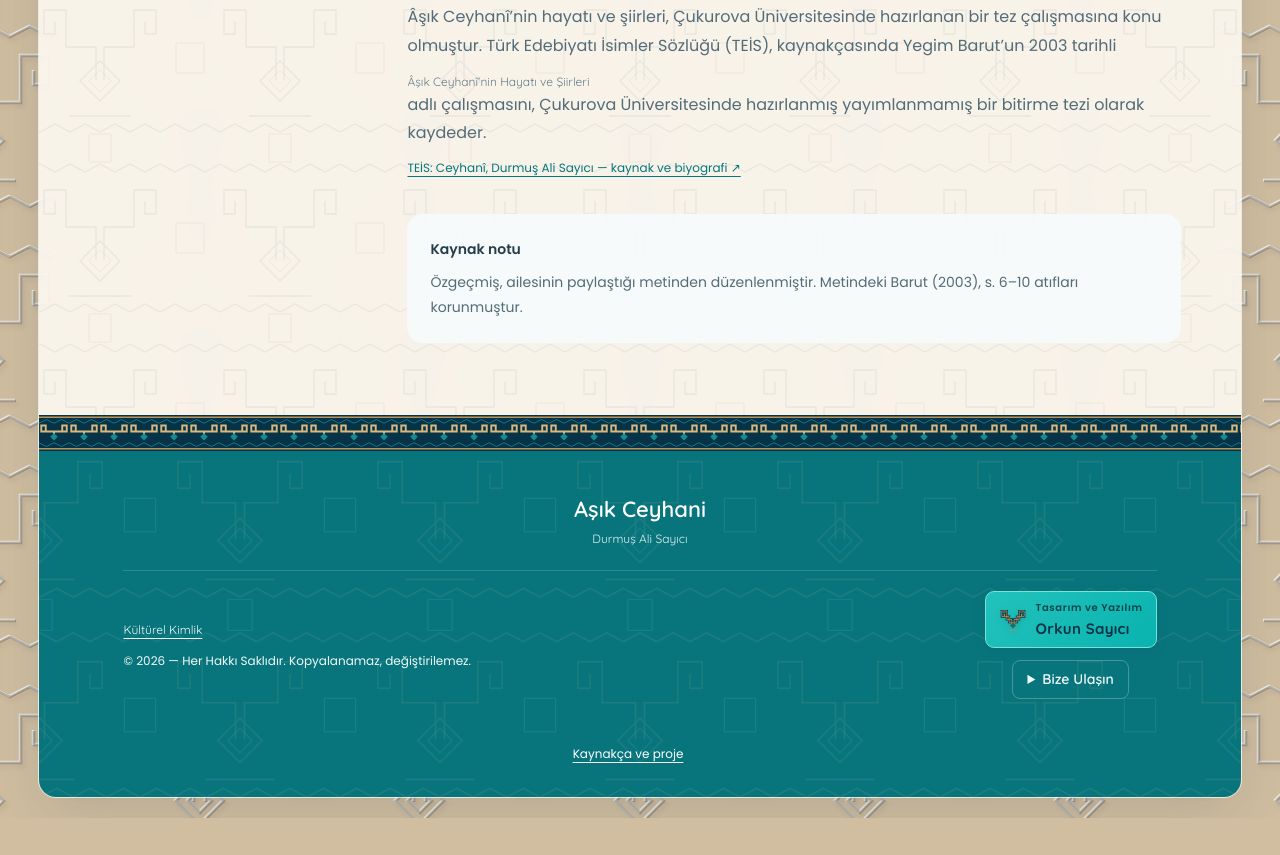
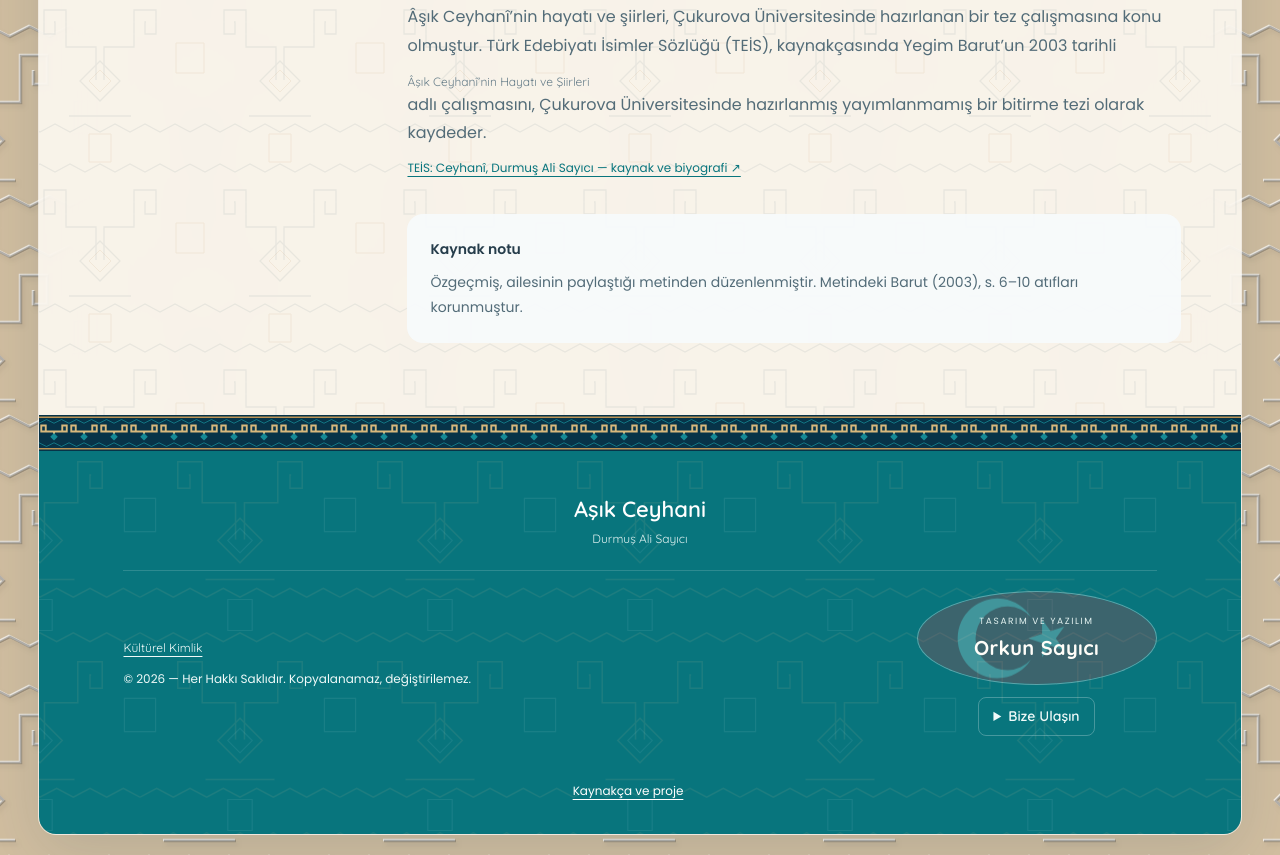
Before and after one commit to theorkun/theorkun.github.io, a plain HTML site: page hayati.html in a window 1280 px wide. Shown: the part 3293-4148 px from the top of the page. Before the commit the page ends 4111 px from the top, so only its background shows below. Drawn offline with Linux system fonts and the light colour scheme.

Commit message:
Style designer credit with an oval translucent Turkish flag

```diff
--- a/ceyhaniye-yaz.html
+++ b/ceyhaniye-yaz.html
@@ -9,6 +9,7 @@
 <link rel="stylesheet" href="accessibility.css?v=5">
 <link rel="stylesheet" href="site-discovery.css?v=trial-1">
 <link rel="stylesheet" href="contact.css?v=1">
+<link rel="stylesheet" href="credit-signature.css?v=1">
 </head>
 <body class="subpage">
 <a class="skip" href="#main-content">İçeriğe geç</a>
--- /dev/null
+++ b/credit-signature.css
@@ -0,0 +1,11 @@
+/* Oval signature with a translucent Turkish flag. */
+footer .site-credit{position:relative;isolation:isolate;display:inline-flex;align-items:center;justify-content:center;min-width:240px;max-width:100%;min-height:94px;padding:19px 35px;border:1px solid #ffffff50;border-radius:50%;overflow:hidden;background:#ffffff0a;box-shadow:none;text-decoration:none;transition:border-color .2s,background .2s}
+footer .site-credit::before{content:'';position:absolute;inset:0;z-index:-1;border-radius:inherit;background:url('assets/flags/tr.svg') center/cover no-repeat;opacity:.2;pointer-events:none;transition:opacity .2s}
+footer .site-credit>img{display:none}
+footer .site-credit-copy{align-items:center;gap:6px;text-align:center}
+footer .site-credit-label{color:#e4f3f1;font:500 9px/1.5 'Poppins',Arial,sans-serif;letter-spacing:1.6px;text-transform:uppercase}
+footer .site-credit-name{color:#fffdf8;font:700 20px/1.4 'Quicksand',sans-serif;letter-spacing:.4px}
+footer .site-credit:hover,footer .site-credit:focus-visible{background:#ffffff10;border-color:#f4dfb5;box-shadow:none}
+footer .site-credit:hover::before,footer .site-credit:focus-visible::before{opacity:.3}
+.a11y-high-contrast footer .site-credit::before,.a11y-hide-images footer .site-credit::before{background:none!important}
+@media(max-width:400px){footer .site-credit{min-width:0;width:min(240px,100%);padding:18px 25px}}
--- a/hayati.html
+++ b/hayati.html
@@ -9,6 +9,7 @@
 <link rel="stylesheet" href="accessibility.css?v=5">
 <link rel="stylesheet" href="site-discovery.css?v=trial-1">
 <link rel="stylesheet" href="contact.css?v=1">
+<link rel="stylesheet" href="credit-signature.css?v=1">
 </head>
 <body class="subpage">
 <a class="skip" href="#main-content">İçeriğe geç</a>
```
Also changed, not shown: fotograflar.html (+1 -0 lines), index.html (+1 -0 lines), kaynakca.html (+1 -0 lines), kitaplik.html (+1 -0 lines), motifler.html (+1 -0 lines), siirler.html (+1 -0 lines), videolar.html (+1 -0 lines).
